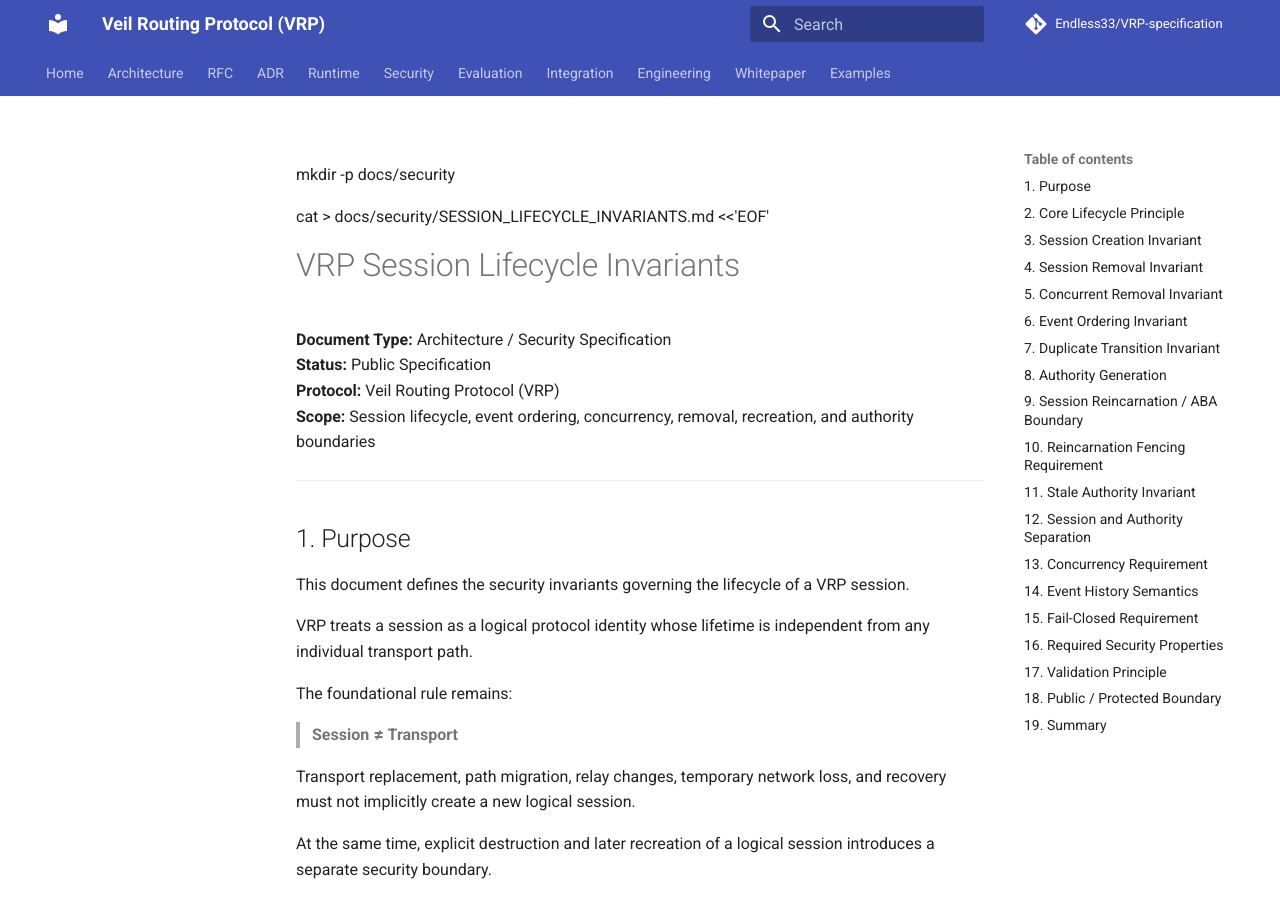
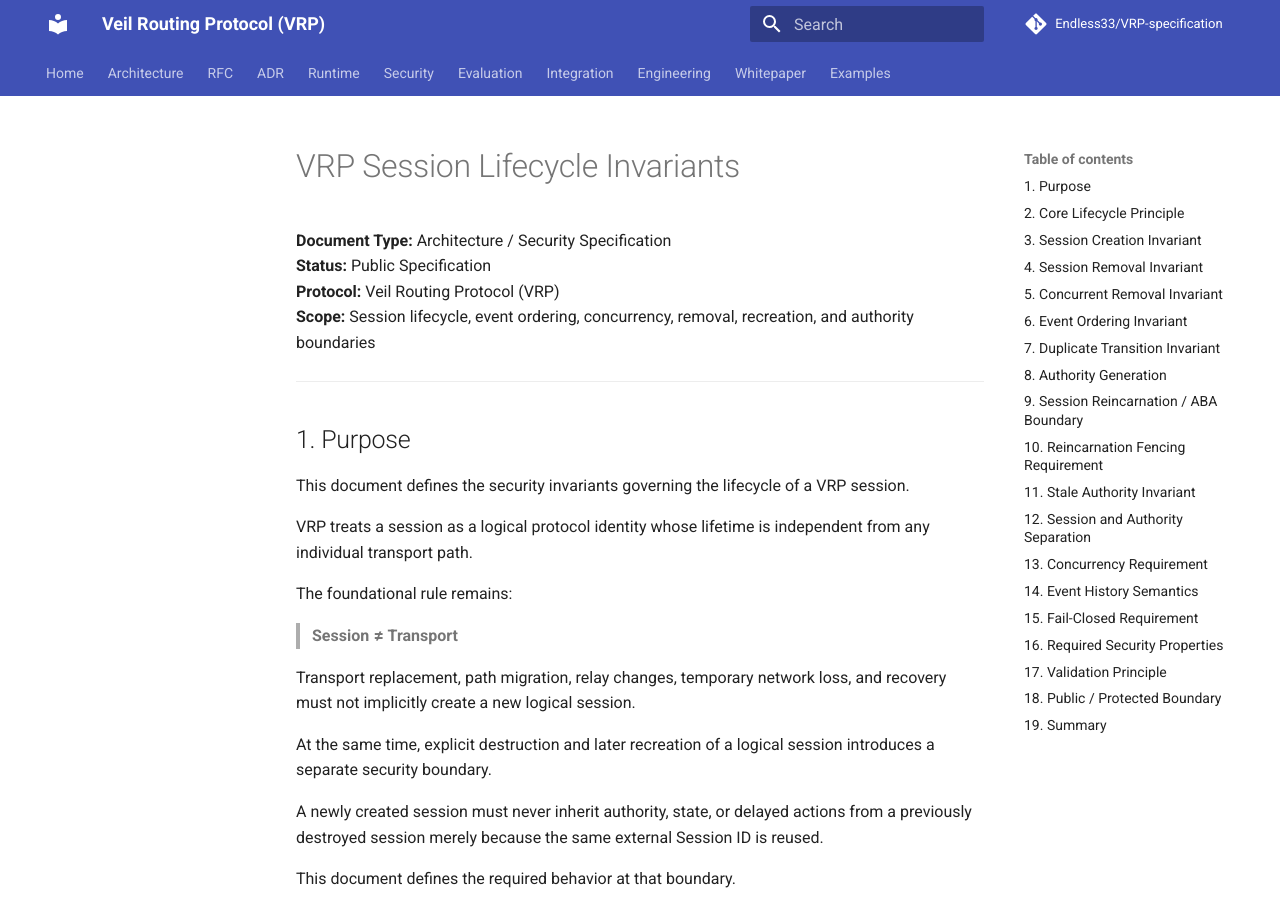
Before and after one commit to Endless33/VRP-specification, an MkDocs documentation site: the page built from docs/security/SESSION_LIFECYCLE_INVARIANTS.md, in a window 1280 px wide and 900 px high. Built offline with MkDocs 1.6.1 and Material for MkDocs 9.7.7, drawn with Linux system fonts in a browser that asks for light colours; comment, search, counter and statistics services are not loaded.

Commit message:
Update SESSION_LIFECYCLE_INVARIANTS.md

```diff
--- a/docs/security/SESSION_LIFECYCLE_INVARIANTS.md
+++ b/docs/security/SESSION_LIFECYCLE_INVARIANTS.md
@@ -1,6 +1,3 @@
-mkdir -p docs/security
-
-cat > docs/security/SESSION_LIFECYCLE_INVARIANTS.md <<'EOF'
 # VRP Session Lifecycle Invariants
 
 **Document Type:** Architecture / Security Specification
```
